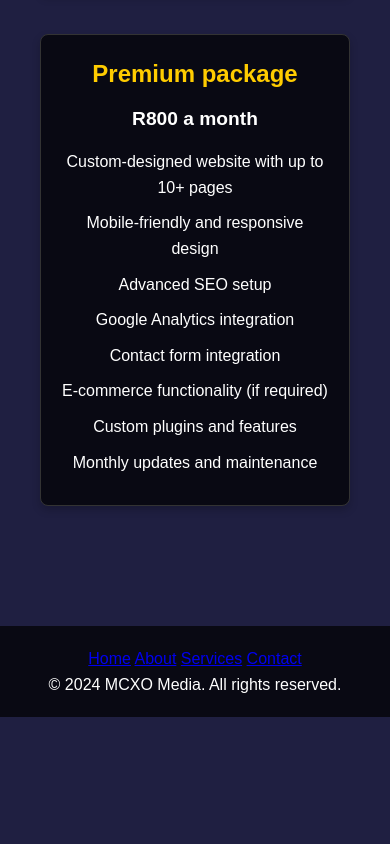
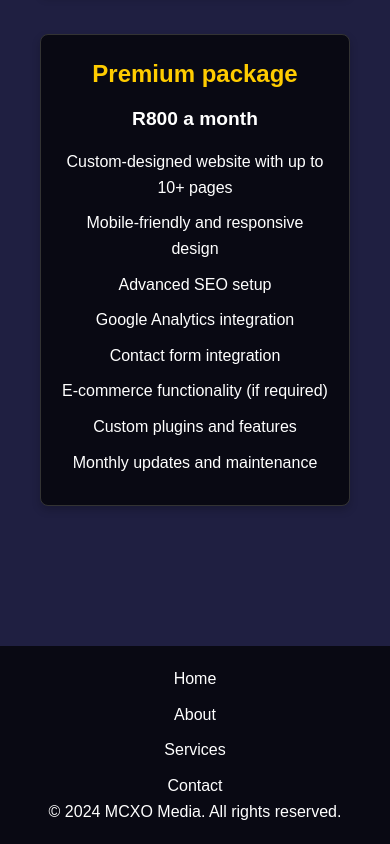
Before and after one commit to MCXOadmin/MCXO-Online, a plain HTML site: page services.html in a window 390 px wide. Shown: the part 2847-3691 px from the top of the page. Before the commit the page ends 3564 px from the top, so only its background shows below. Drawn offline with Linux system fonts and the light colour scheme.

Commit message:
fixed services footer styles

```diff
--- a/services.css
+++ b/services.css
@@ -216,9 +216,43 @@ section p {
 
 /* Footer styles */
 footer {
+    background-color: rgba(0, 0, 0, 0.7);
+    color: white;
     text-align: center;
-    padding: 20px;
-    background: rgba(0, 0, 0, 0.7);
-    color: #ffffff;
-    width: 100%;
+    padding: 20px 0;
+    margin-top: 20px;
 }
+
+.footer-links {
+    display: flex;
+    justify-content: center;
+    gap: 20px;
+}
+
+.footer-links a {
+    color: white;
+    text-decoration: none;
+    font-size: 1.2rem;
+}
+
+.footer-links a:hover {
+    text-decoration: underline;
+}
+
+/* Responsive Styles */
+@media (max-width: 768px) {
+    footer .footer-links {
+        flex-direction: column;
+        gap: 10px;
+    }
+
+    .footer-links a {
+        font-size: 1rem;
+    }
+}
+
+@media (max-width: 480px) {
+    .footer-links a {
+        font-size: 1rem;
+    }
+}
```
